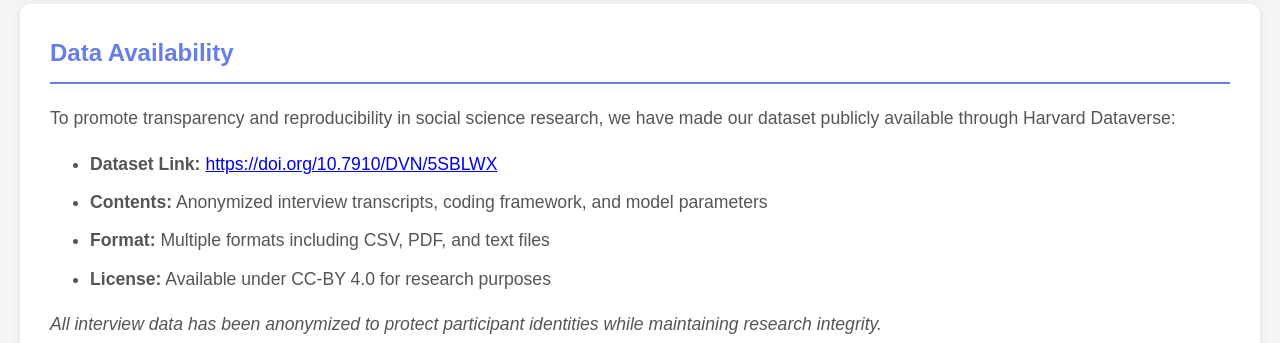
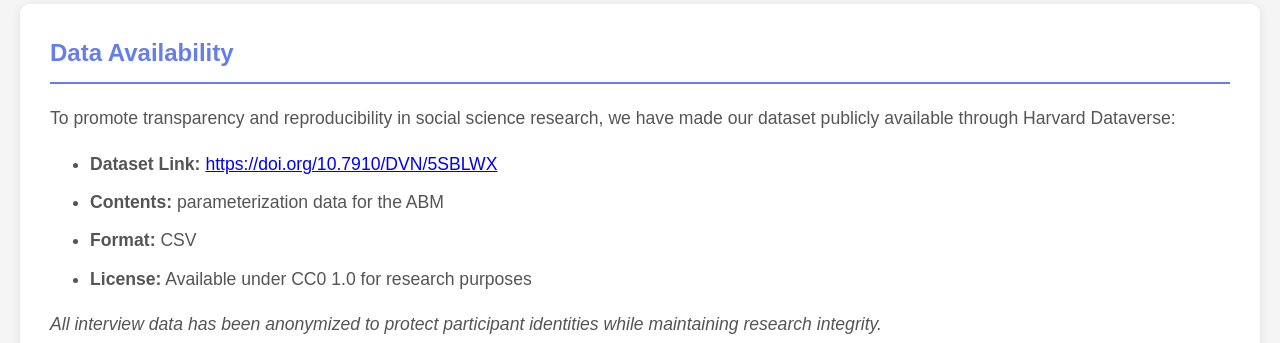
Before and after one commit to haiyiluo/haiyiluo.github.io, a plain HTML site: page index.html in a window 1280 px wide. Shown: the part 1516-1859 px from the top of the page. Drawn offline with Linux system fonts and the light colour scheme.

Commit message:
Update dataset details in index.html

```diff
--- a/index.html
+++ b/index.html
@@ -246,9 +246,9 @@
             <p>To promote transparency and reproducibility in social science research, we have made our dataset publicly available through Harvard Dataverse:</p>
             <ul>
                 <li><strong>Dataset Link:</strong> <a href="https://dataverse.harvard.edu/dataset.xhtml?persistentId=doi:10.7910/DVN/5SBLWX" target="_blank">https://doi.org/10.7910/DVN/5SBLWX</a></li>
-                <li><strong>Contents:</strong> Anonymized interview transcripts, coding framework, and model parameters</li>
-                <li><strong>Format:</strong> Multiple formats including CSV, PDF, and text files</li>
-                <li><strong>License:</strong> Available under CC-BY 4.0 for research purposes</li>
+                <li><strong>Contents:</strong> parameterization data for the ABM</li>
+                <li><strong>Format:</strong> CSV</li>
+                <li><strong>License:</strong> Available under CC0 1.0 for research purposes</li>
             </ul>
             <p><em>All interview data has been anonymized to protect participant identities while maintaining research integrity.</em></p>
         </div>
```
